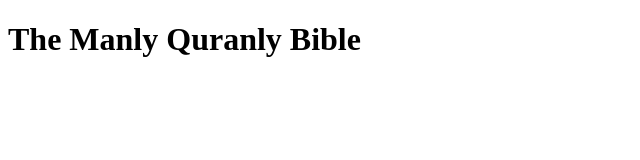
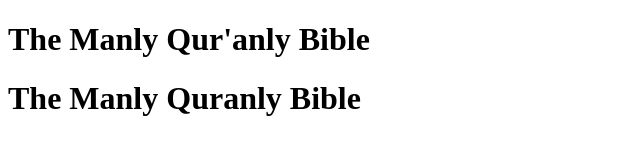
Before and after one commit to steeno08/manlypapacy-website, a plain HTML site: page index.html in a window 1280 px wide. Shown: the whole page, without its empty margins (0-640 px from the left). Drawn offline with Linux system fonts and the light colour scheme.

Commit message:
Update index.html

```diff
--- a/index.html
+++ b/index.html
@@ -2,6 +2,7 @@
 <html>
 <head>
 <title>The Manly Qur'anly Bible</title>
+<p><h1>The Manly Qur'anly Bible</h1></p>
 </head>
 <body>
 <p><h1>The Manly Quranly Bible</h1></p>
```
